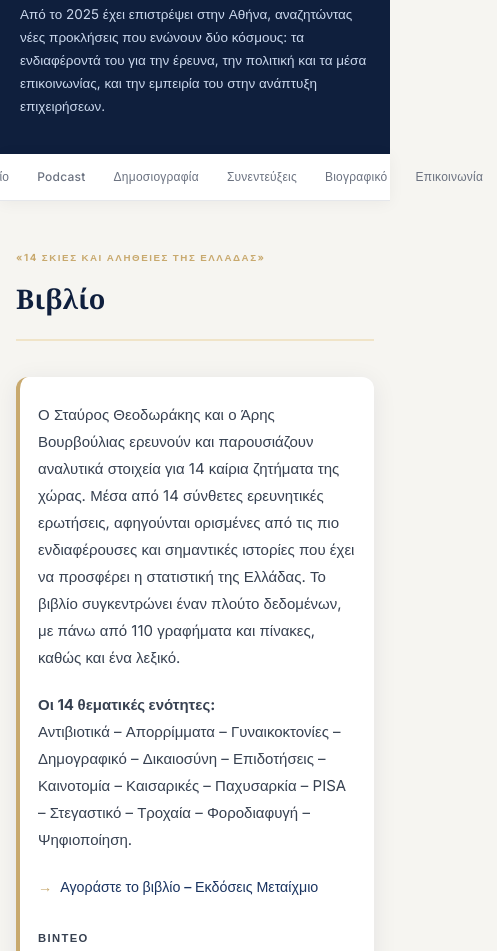
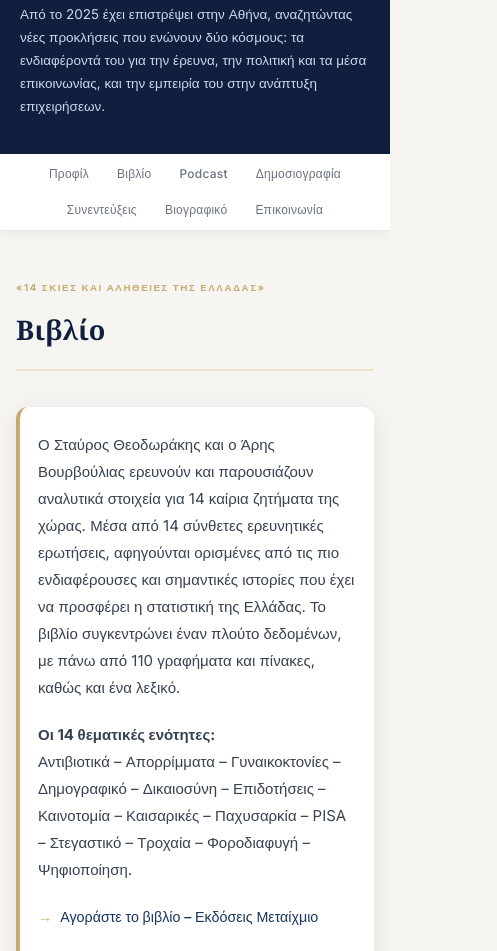
Before and after one commit to eeko-kon/website, a plain HTML site: page index.html in a window 390 px wide. Shown: the part 1029-1980 px from the top of the page, 497 px wide, since content can reach past the window. Drawn offline with nearby package versions, Linux system fonts and the light colour scheme; a web font is replaced by a local one.

Commit message:
fix mobile v

```diff
--- a/index.html
+++ b/index.html
@@ -10,6 +10,7 @@
   <style>
     *, *::before, *::after { box-sizing: border-box; margin: 0; padding: 0; }
     body { overflow-x: clip; }
+    html { overflow-x: clip; }
 
     :root {
       --navy:         #0f1f3d;
@@ -186,6 +187,28 @@
       justify-content: center;
       flex-wrap: nowrap;
       white-space: nowrap;
+      min-width: max-content;
+      padding: 0 8px;
+    }
+    @media (max-width: 640px) {
+      .nav-inner {
+        display: flex;
+        flex-wrap: wrap;
+        justify-content: center;
+        white-space: normal;
+        min-width: unset;
+        padding: 2px 0;
+        width: 100%;
+        gap: 0;
+        row-gap: 0;
+      }
+      nav a {
+        text-align: center;
+        padding: 5px 8px;
+        font-size: 0.72rem;
+        line-height: 1;
+      }
+      nav a::after { display: none; }
     }
     nav a {
       color: var(--muted);
@@ -336,9 +359,9 @@
       .outlets-grid { gap: 16px; }
     }
     .outlet-card {
-      background: var(--surface);
+      background: var(--accent-light);
       border-radius: var(--radius);
-      box-shadow: var(--shadow);
+      box-shadow: none;
       padding: 24px 28px;
       transition: transform .25s, box-shadow .25s;
       display: flex;
@@ -346,7 +369,7 @@
       align-items: center;
       gap: 32px;
     }
-    .outlet-card:hover { transform: translateY(-3px); box-shadow: var(--shadow-hover); }
+    .outlet-card:hover { transform: translateY(-3px); box-shadow: var(--shadow); }
     .outlet-card h3 {
       font-family: 'Playfair Display', Georgia, serif;
       font-size: 1.05rem;
```
